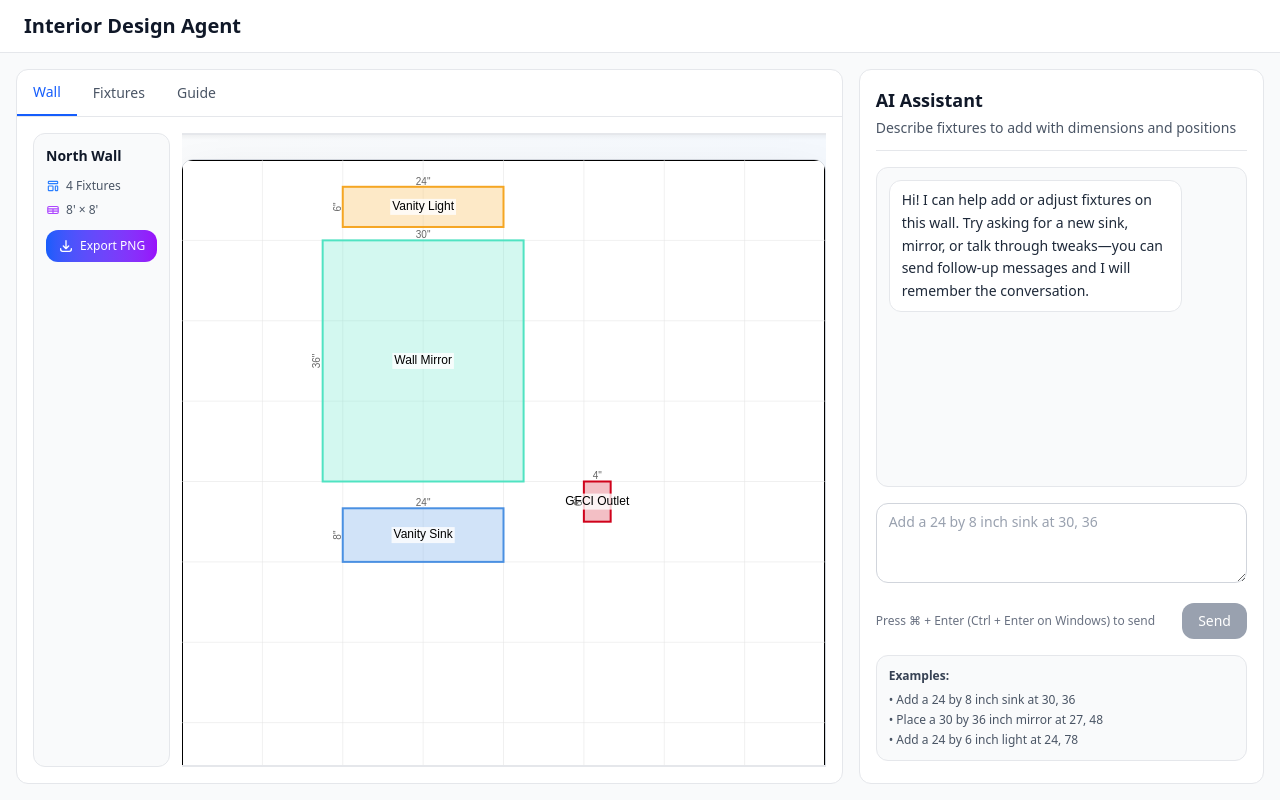
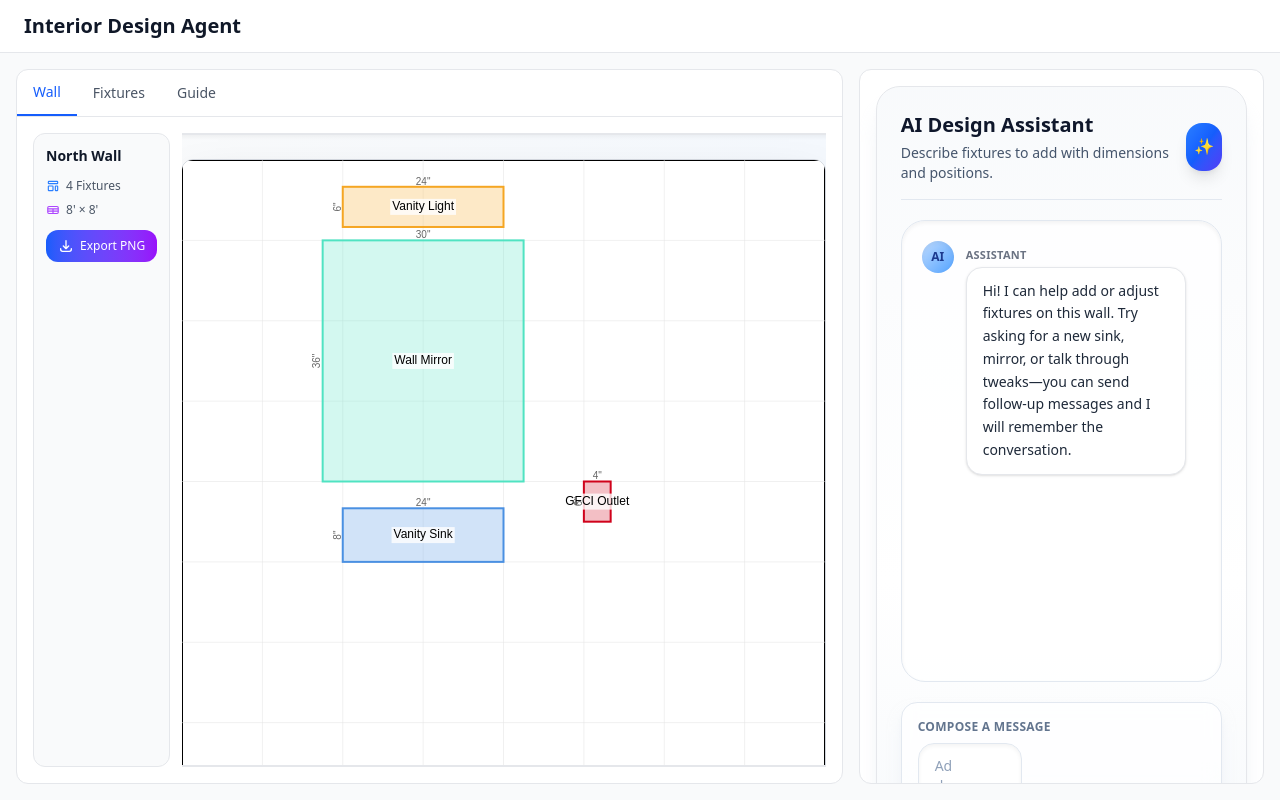
Before and after one commit to isaacrestrick/interior-design-agent, a Next.js app: page / in a window 1280 px wide. Built offline with nearby package versions, Linux system fonts and the light colour scheme.

Commit message:
Redesign AI chat interface

```diff
--- a/components/AIAgentChat.tsx
+++ b/components/AIAgentChat.tsx
@@ -143,15 +143,29 @@ export default function AIAgentChat({ wallId, onFixturesUpdated }: AIAgentChatPr
 
   const renderMessage = (message: ChatMessage) => {
     const isUser = message.role === 'user';
-    const alignment = isUser ? 'justify-end' : 'justify-start';
 
     return (
-      <div key={message.id} className={`flex ${alignment}`}>
-        <div className="max-w-[85%]">
       <div
-            className={`px-3 py-2 rounded-lg text-sm ${
+        key={message.id}
+        className={`flex w-full gap-3 ${isUser ? 'justify-end' : 'justify-start'}`}
+      >
+        {!isUser && (
+          <div className="h-8 w-8 shrink-0 rounded-full bg-gradient-to-br from-blue-200 to-blue-400 text-xs font-semibold text-blue-900 flex items-center justify-center shadow-inner">
+            AI
+          </div>
+        )}
+        <div className={`max-w-[80%] space-y-1 ${isUser ? 'items-end text-right' : ''}`}>
+          <span
+            className={`text-[11px] font-semibold uppercase tracking-wide ${
+              isUser ? 'text-blue-400' : message.isError ? 'text-red-500' : 'text-gray-500'
+            }`}
+          >
+            {isUser ? 'You' : message.isError ? 'Assistant (Issue)' : 'Assistant'}
+          </span>
+          <div
+            className={`rounded-2xl px-4 py-3 text-sm shadow-sm transition-colors ${
               isUser
-                ? 'bg-blue-600 text-white'
+                ? 'bg-gradient-to-br from-blue-600 to-blue-500 text-white'
                 : message.isError
                   ? 'bg-red-50 text-red-900 border border-red-200'
                   : 'bg-white text-gray-800 border border-gray-200'
@@ -159,76 +173,130 @@ export default function AIAgentChat({ wallId, onFixturesUpdated }: AIAgentChatPr
           >
             <p className="leading-relaxed whitespace-pre-wrap">{message.content}</p>
             {message.fixtures && message.fixtures.length > 0 && (
-              <div className="mt-2 pt-2 border-t border-white/20 space-y-1">
+              <div className="mt-3 rounded-xl border border-white/30 bg-white/10 p-3 text-left">
+                <p className={`text-xs font-semibold ${isUser ? 'text-blue-50' : 'text-gray-700'}`}>
+                  Fixtures I updated
+                </p>
+                <div className="mt-2 space-y-1 text-xs">
                   {message.fixtures.map((fixture) => (
-                  <div key={fixture.id} className="text-xs opacity-90">
+                    <div key={fixture.id} className={`flex flex-wrap justify-between gap-1 ${isUser ? 'text-blue-50/90' : 'text-gray-700'}`}>
                       <span className="font-medium">{fixture.name}</span>
-                    {' - '}
-                    <span>{fixture.widthInches}&quot; × {fixture.heightInches}&quot;</span>
-                    {' at '}
-                    <span>({fixture.positionX.toFixed(0)}&quot;, {fixture.positionY.toFixed(0)}&quot;)</span>
+                      <span>
+                        {fixture.widthInches}&quot; × {fixture.heightInches}&quot; · ({fixture.positionX.toFixed(0)}&quot;, {fixture.positionY.toFixed(0)}&quot;)
+                      </span>
                     </div>
                   ))}
+                </div>
               </div>
             )}
           </div>
         </div>
+        {isUser && (
+          <div className="h-8 w-8 shrink-0 rounded-full bg-gradient-to-br from-blue-500 to-blue-700 text-xs font-semibold text-white flex items-center justify-center shadow-lg">
+            You
+          </div>
+        )}
       </div>
     );
   };
 
   return (
-    <div className="space-y-4">
-      <div className="border-b border-gray-200 pb-3">
-        <h3 className="text-lg font-semibold text-gray-900">AI Assistant</h3>
-        <p className="text-sm text-gray-600 mt-1">
-          Describe fixtures to add with dimensions and positions
+    <div className="space-y-5 rounded-3xl border border-gray-200 bg-gradient-to-b from-slate-50 via-white to-slate-100 p-6 shadow-xl shadow-slate-200/60">
+      <div className="flex items-center justify-between gap-4 border-b border-slate-200 pb-4">
+        <div>
+          <h3 className="text-xl font-semibold text-slate-900">AI Design Assistant</h3>
+          <p className="mt-1 text-sm text-slate-600">
+            Describe fixtures to add with dimensions and positions.
           </p>
         </div>
+        <div className="hidden sm:flex h-12 w-12 items-center justify-center rounded-2xl bg-gradient-to-br from-blue-500 via-blue-600 to-indigo-600 text-white shadow-lg">
+          ✨
+        </div>
+      </div>
 
+      <div className="rounded-3xl border border-slate-200 bg-white/80 p-5 shadow-inner">
         <div
           ref={scrollContainerRef}
-        className="h-80 overflow-y-auto space-y-3 rounded-lg p-3 bg-gray-50 border border-gray-200"
+          className="flex h-[420px] flex-col gap-4 overflow-y-auto pr-1"
           style={{ scrollbarWidth: 'thin' }}
         >
           {messages.map(renderMessage)}
           {loading && (
-          <div className="flex justify-start">
-            <div className="px-3 py-2 rounded-lg bg-white border border-gray-200 text-sm text-gray-600">
+            <div className="flex w-full gap-3">
+              <div className="h-8 w-8 shrink-0 rounded-full bg-gradient-to-br from-blue-200 to-blue-400 text-xs font-semibold text-blue-900 flex items-center justify-center shadow-inner">
+                AI
+              </div>
+              <div className="max-w-[80%] space-y-1">
+                <span className="text-[11px] font-semibold uppercase tracking-wide text-gray-500">
+                  Assistant
+                </span>
+                <div className="flex items-center gap-2 rounded-2xl border border-dashed border-blue-200 bg-blue-50/80 px-4 py-3 text-sm text-blue-600">
+                  <span className="h-2 w-2 animate-pulse rounded-full bg-blue-500" aria-hidden />
                   Thinking...
+                </div>
               </div>
             </div>
           )}
         </div>
+      </div>
 
-      <form onSubmit={handleSubmit} className="space-y-3">
+      <form
+        onSubmit={handleSubmit}
+        className="rounded-2xl border border-slate-200 bg-white/70 p-4 shadow-lg shadow-slate-200/50 backdrop-blur"
+      >
+        <label htmlFor="instruction" className="mb-2 block text-xs font-semibold uppercase tracking-wide text-slate-500">
+          Compose a message
+        </label>
+        <div className="flex flex-col gap-3 sm:flex-row sm:items-end">
+          <div className="relative flex-1">
             <textarea
               id="instruction"
               value={draft}
               onChange={(e) => setDraft(e.target.value)}
               onKeyDown={handleKeyDown}
               placeholder="Add a 24 by 8 inch sink at 30, 36"
-          className="w-full px-3 py-2 border border-gray-300 rounded-lg focus:ring-2 focus:ring-blue-500 focus:border-blue-500 min-h-[80px] text-sm text-gray-900 placeholder:text-gray-400"
+              className="w-full resize-none rounded-2xl border border-slate-200 bg-white px-4 py-3 pr-16 text-sm text-slate-900 shadow-inner transition focus:border-blue-400 focus:outline-none focus:ring-2 focus:ring-blue-100 min-h-[90px] placeholder:text-slate-400 disabled:bg-slate-100"
               disabled={loading}
             />
-
-        <div className="flex flex-col sm:flex-row sm:items-center sm:justify-between gap-2">
-          <p className="text-xs text-gray-500">
-            Press ⌘ + Enter (Ctrl + Enter on Windows) to send
-          </p>
+            <div className="pointer-events-none absolute bottom-3 right-4 text-[11px] font-medium uppercase tracking-wide text-slate-300">
+              ⌘⏎
+            </div>
+          </div>
           <button
             type="submit"
             disabled={loading || !draft.trim()}
-            className="px-4 py-2 bg-blue-600 text-white rounded-lg hover:bg-blue-700 disabled:bg-gray-400 disabled:cursor-not-allowed transition-colors text-sm font-medium"
+            className="inline-flex items-center justify-center gap-2 rounded-2xl bg-gradient-to-r from-blue-600 via-indigo-600 to-blue-500 px-6 py-3 text-sm font-semibold text-white shadow-lg shadow-blue-200 transition-transform hover:translate-y-[-1px] hover:shadow-xl disabled:cursor-not-allowed disabled:from-slate-300 disabled:via-slate-300 disabled:to-slate-300"
           >
-            {loading ? 'Processing...' : 'Send'}
+            {loading ? (
+              <>
+                <span className="h-2 w-2 animate-ping rounded-full bg-white" aria-hidden />
+                Sending...
+              </>
+            ) : (
+              <>
+                <svg
+                  xmlns="http://www.w3.org/2000/svg"
+                  viewBox="0 0 20 20"
+                  fill="currentColor"
+                  className="h-4 w-4"
+                  aria-hidden
+                >
+                  <path d="M3.22 2.22a.75.75 0 0 1 .76-.18l12 4a.75.75 0 0 1 .02 1.4l-5.3 1.98a.75.75 0 0 0-.45.45L8.26 15.94a.75.75 0 0 1-1.4-.02l-4-12a.75.75 0 0 1 .36-.9ZM5.03 4.97l2.27 6.8 1.08-2.88a2.25 2.25 0 0 1 1.35-1.35l2.88-1.08-7.58-2.49Z" />
+                  <path d="M6.74 12.26a.75.75 0 1 1 1.06 1.06l-2.25 2.25a.75.75 0 1 1-1.06-1.06l2.25-2.25Z" />
+                </svg>
+                Send Message
+              </>
+            )}
           </button>
         </div>
+        <p className="mt-3 text-xs text-slate-500">
+          Tip: Press ⌘ + Enter (Ctrl + Enter on Windows) to send instantly.
+        </p>
       </form>
 
-      <div className="bg-gray-50 rounded-lg p-3 border border-gray-200">
-        <p className="font-semibold text-xs text-gray-700 mb-2">Examples:</p>
-        <ul className="space-y-1 text-xs text-gray-600">
+      <div className="rounded-2xl border border-dashed border-slate-300 bg-white/60 p-4 text-sm text-slate-600">
+        <p className="font-semibold uppercase tracking-wide text-slate-500">Try asking for</p>
+        <ul className="mt-2 space-y-1 text-slate-600">
           <li>• Add a 24 by 8 inch sink at 30, 36</li>
           <li>• Place a 30 by 36 inch mirror at 27, 48</li>
           <li>• Add a 24 by 6 inch light at 24, 78</li>
```
Lines whose indentation alone changed are shown as unchanged.
